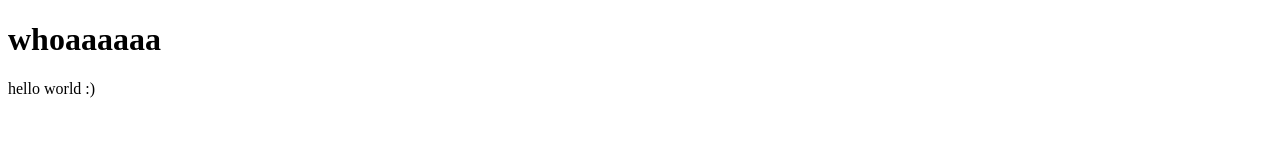
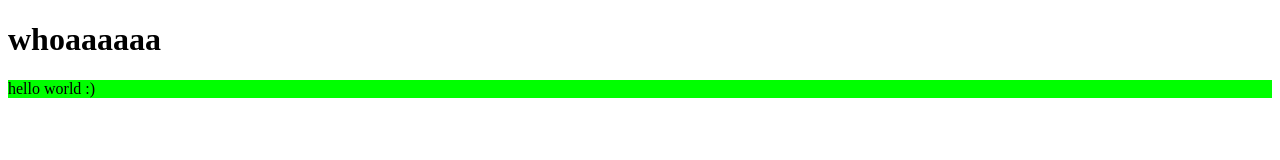
Before and after one commit to Code-Rooster/code-rooster.github.io, a plain HTML site: page index.html in a window 1280 px wide. Drawn offline with Linux system fonts and the light colour scheme.

Commit message:
0.0.3
// just messin around

```diff
--- a/index.html
+++ b/index.html
@@ -8,4 +8,10 @@
     <h1>whoaaaaaa</h1>
     <p>hello world :)</p>
   </body>
+  <style media="screen">
+    p
+    {
+      background-color: lime;
+    }
+  </style>
 </html>
```
